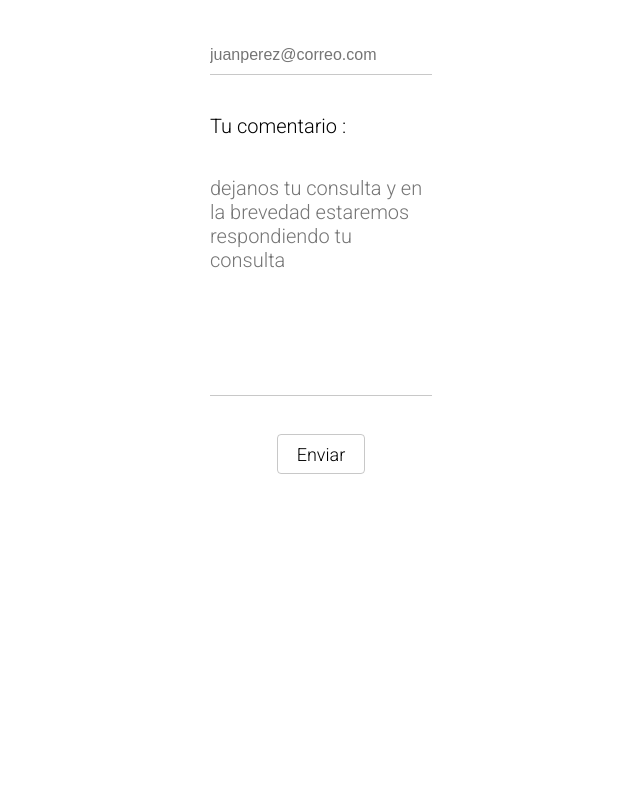
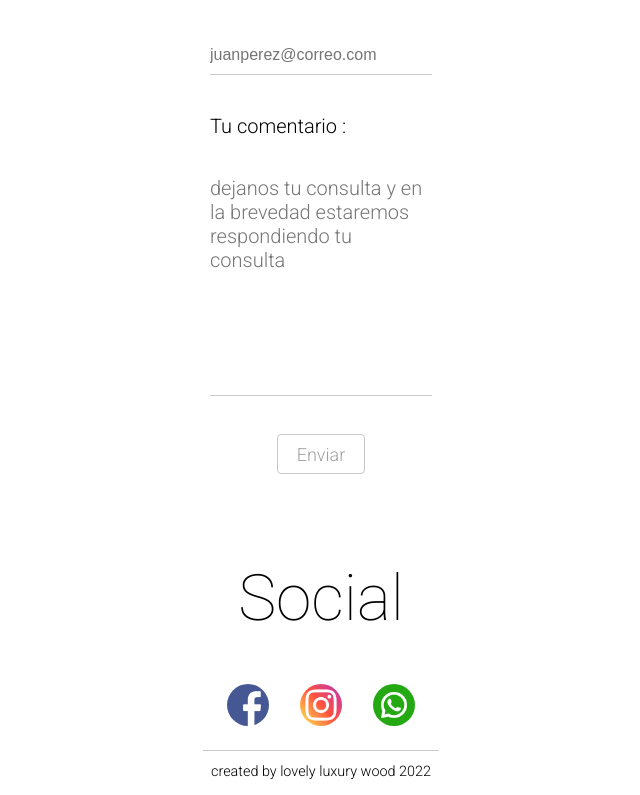
Before and after one commit to josebrusa/loveluxurywood, a website: page public/index.html in a window 1280 px wide. Shown: the part 6297-7092 px from the top of the page, without its empty margins (319-959 px from the left). Before the commit the page ends 6787 px from the top, so only its background shows below. Drawn offline with Linux system fonts and the light colour scheme.

Commit message:
add and finish links social and footer

```diff
--- a/public/index.html
+++ b/public/index.html
@@ -51,7 +51,7 @@
             <div class="cards-title">
                 <h3>Nuestro Modelo</h3>
             </div>
-                <div class="cards">
+                <div class="cards cards-carousel">
                     <div class="card">
                         <img src="./assets/Logo-LLWood-mobile.png" alt="">
                         <div class="card-info">
@@ -134,7 +134,6 @@
                         Lorem, ipsum dolor sit amet consectetur adipisicing elit. Tempora id sequi labore, quibusdam molestiae sunt? Quis similique quia iusto soluta sint veritatis cumque laborum. Sapiente neque laboriosam illo non corporis.</p>
                 </div>
             </div>
-
             <div class="container__card--nosotros">
                 <div class="info__card--nosotros">
                     <img class="img__card--nosotros" src="./assets/workwood-1.jpg" alt="trbajando madera">
@@ -153,6 +152,7 @@
                 </div>
             </div>
     </section>
+    <!-- Formulario -->
     <section id='contacto'>
         <div class="container__contacto">
             <div class="title__Contacto">
@@ -173,12 +173,33 @@
             </div>
         </div>
     </section>
+
+    <!-- Footer -->
+
+    <section id="footer">
+        <div class="container-footer">
+            <div class="container__title--footer">
+                <h3>Social</h3>
+            </div>
+            <div class="container__social--links">
+                <a href="#"><img src="./assets/facebook.png" alt="link facebook"></a>
+                <a href="#"><img src="./assets/instagram.png" alt="link instagram"></a>
+                <a href="#"><img src="./assets/whatsapp.png" alt="link whatsapp"></a>
+            </div>
+            <div class="container__footer--text">
+                <p>created by lovely luxury wood 2022</p>
+            </div>
+        </div>
+    </section>
+
+
+    <!-- Scripts -->
+
     <script type="module">
         // Import the functions you need from the SDKs you need
         import { initializeApp } from "https://www.gstatic.com/firebasejs/9.8.1/firebase-app.js";
         // TODO: Add SDKs for Firebase products that you want to use
         // https://firebase.google.com/docs/web/setup#available-libraries
-
         // Your web app's Firebase configuration
         const firebaseConfig = {
             apiKey: "AIzaSyDqGqC9dmMFWI-KBOEf3AFgX49kOvCSqaw",
@@ -188,7 +209,6 @@
             messagingSenderId: "435176180124",
             appId: "1:435176180124:web:2b1893dec7ebb4970da059"
         };
-
         // Initialize Firebase
         const app = initializeApp(firebaseConfig);
     </script>
--- a/public/styles.css
+++ b/public/styles.css
@@ -271,7 +271,7 @@ body {
         .text__info--nosotros p {
             font-size: 1rem;
             font-weight: 300;
-            padding: 0 14px;
+            padding: 26px 14px;
         }
 
         .container__card--nosotros {
@@ -318,7 +318,6 @@ body {
 
     .container__contacto {
         width: 100%;
-        height: 100vh;
         display: flex;
         flex-direction: column;
         flex-wrap: nowrap;
@@ -389,7 +388,62 @@ body {
         font-family: 'Roboto';
         font-size: 18px;
         font-weight: 300;
+        color: rgba(131, 131, 131, 0.767);
     }
+
+    .container-footer {
+        height: 209px;
+        margin-top: 4rem;
+        margin-bottom: 2rem;
+        display: flex;
+        flex-direction: column;
+        gap: 1rem;
+        align-items: center;
+        justify-content: center;
+    }
+
+    .container__title--footer h3{
+        font-size: 64px;
+        font-weight: 200;
+        margin: 32px 0;
+    }
+
+    .container__social--links {
+        width: 209px;
+        gap: 31px;
+        display: flex;
+        flex-direction: row;
+        justify-content: center;
+        align-items: center;
+    }
+
+    .container__social--links a {
+        width: 42px;
+        height: 42px;
+
+    }
+
+    .container__social--links img {
+        border-radius: 50%;
+        width: 42px;
+    }
+
+    .container__footer--text {
+        width: 236px;
+        padding-top: 12px;
+        margin: 8px;
+        display: flex;
+        align-items: center;
+        justify-content: center;
+        border-top: 1px solid rgba(167, 167, 167, 0.623);
+    }
+
+    .container__footer--text p{
+        font-size: 0.9rem;
+        font-weight: 300;
+    }
+
+
 
 
 
```
Also changed, not shown: public/assets/facebook.png (added), public/assets/instagram.png (added), public/assets/whatsapp.png (added). Lines whose indentation alone changed are shown as unchanged.
